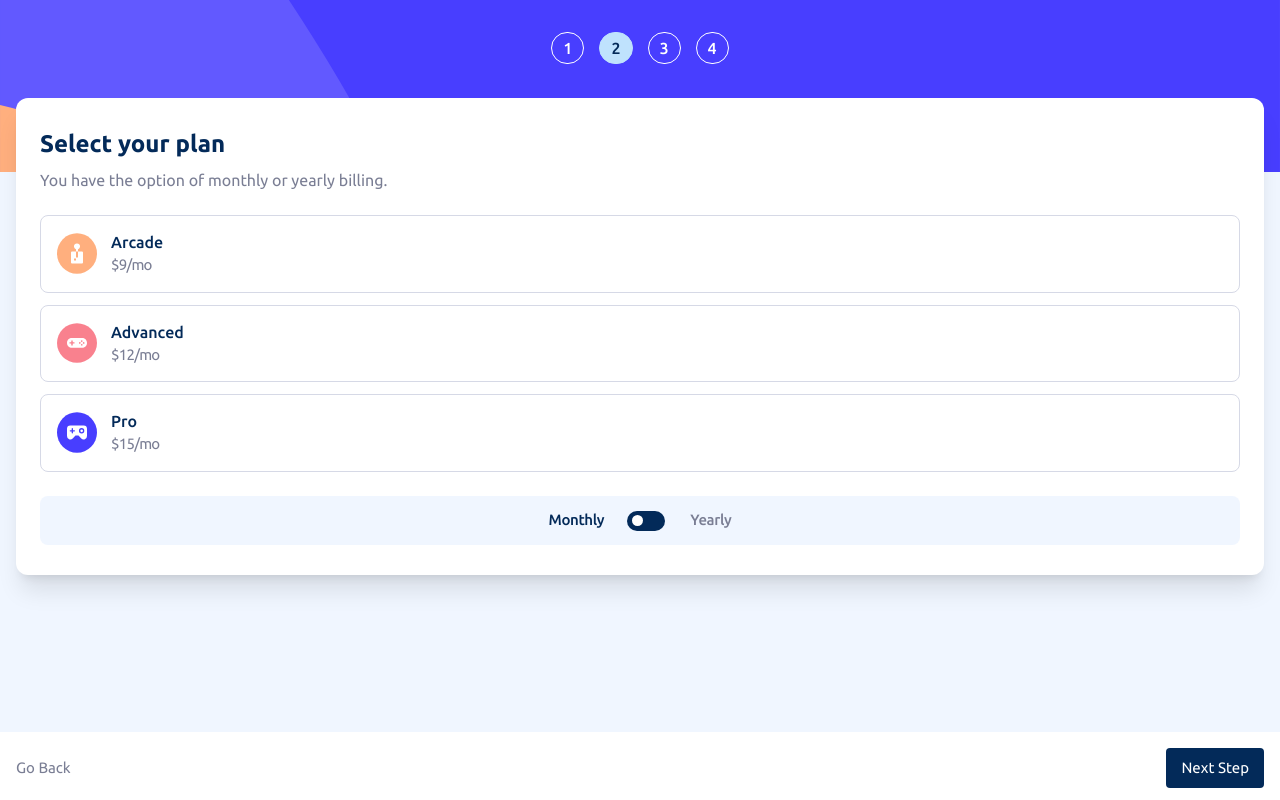
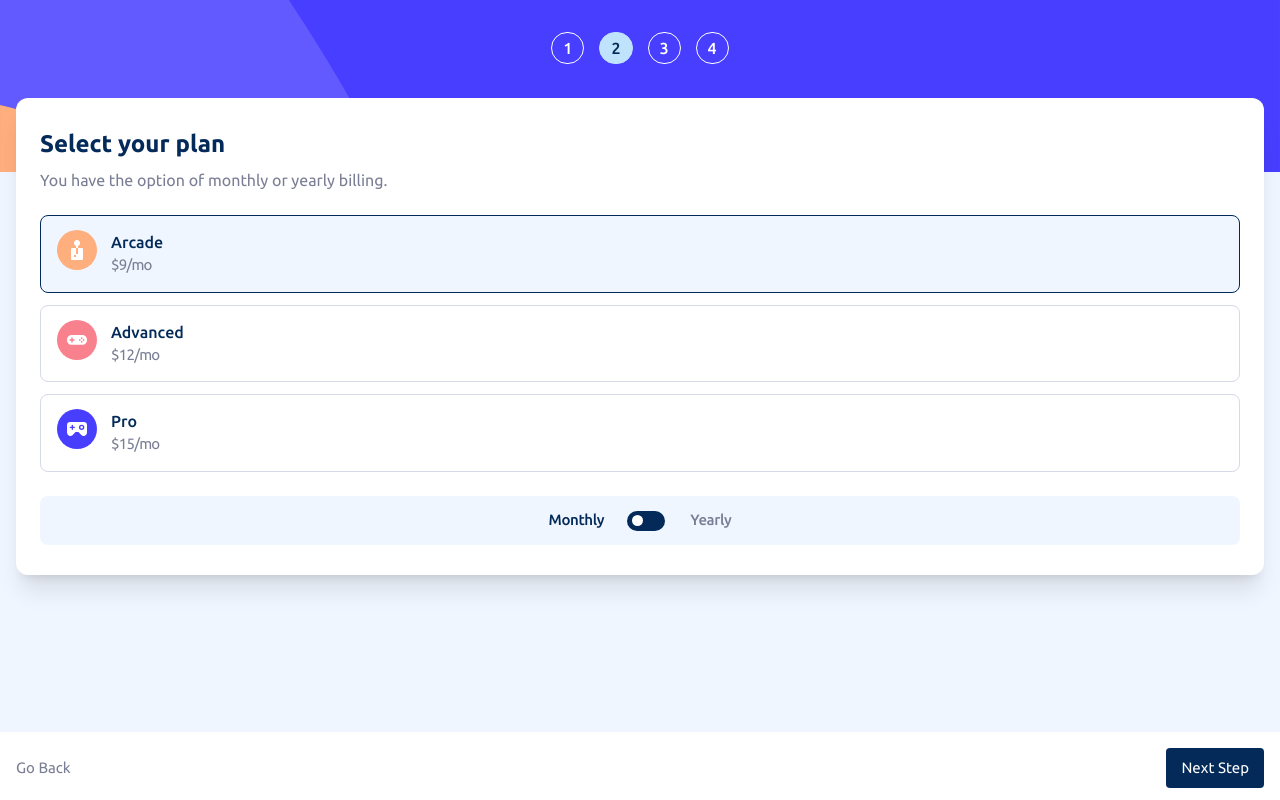
Before and after one commit to adityaphasu/multi-step-form, a React (Vite) app: page / in a window 1280 px wide. Both pictures are taken after typing "Sample", "name@example.com", "5551234" into the empty fields and a click on the button "Next Step". Built offline with nearby package versions, Linux system fonts and the light colour scheme.

Commit message:
make radio buttons controlled components in step2 and update Form layout

```diff
--- a/src/components/Form.tsx
+++ b/src/components/Form.tsx
@@ -14,7 +14,7 @@ export const Form = ({
   };
 
   return (
-    <form className="pt-1.5 flex-1 flex flex-col justify-between h-full -mt-20">
+    <form className="pt-1.5 flex flex-1 flex-col justify-between h-full -mt-20 gap-6">
       {step === 1 && (
         <div className="bg-white rounded-xl shadow-xl mx-4">
           {" "}
@@ -26,6 +26,7 @@ export const Form = ({
           <Step2 />
         </div>
       )}
+
       <div
         className={`bg-white flex px-4 pb-3 pt-4 text-[15px] ${
           step > 1 ? "justify-between" : "justify-end"
--- a/src/components/Step2.tsx
+++ b/src/components/Step2.tsx
@@ -7,6 +7,7 @@ const icons = [ArcadeIcon, AdvancedIcon, ProIcon];
 
 export const Step2 = () => {
   const [isYearly, setIsYearly] = useState(false);
+  const [plan, setPlan] = useState<"Arcade" | "Advanced" | "Pro">("Arcade");
 
   return (
     <div className="px-6 py-7.5 flex flex-col gap-[1.38rem]">
@@ -17,9 +18,30 @@ export const Step2 = () => {
         </p>
       </div>
       <div className="flex flex-col gap-3">
-        <RadioOption label="Arcade" price={9} icon={icons[0]} yearly={isYearly} />
-        <RadioOption label="Advanced" price={12} icon={icons[1]} yearly={isYearly} />
-        <RadioOption label="Pro" price={15} icon={icons[2]} yearly={isYearly} />
+        <RadioOption
+          label="Arcade"
+          price={9}
+          icon={icons[0]}
+          yearly={isYearly}
+          selected={plan === "Arcade"}
+          onSelect={() => setPlan("Arcade")}
+        />
+        <RadioOption
+          label="Advanced"
+          price={12}
+          icon={icons[1]}
+          yearly={isYearly}
+          selected={plan === "Advanced"}
+          onSelect={() => setPlan("Advanced")}
+        />
+        <RadioOption
+          label="Pro"
+          price={15}
+          icon={icons[2]}
+          yearly={isYearly}
+          selected={plan === "Pro"}
+          onSelect={() => setPlan("Pro")}
+        />
       </div>
       <div className="bg-magnolia flex justify-center p-[0.85rem] font-medium rounded-lg text-[15px]  gap-5.75 items-center tracking-tight mt-0.5">
         <span className={!isYearly ? "text-marine-blue" : "text-cool-gray"}>Monthly</span>
@@ -42,27 +64,35 @@ const RadioOption = ({
   price,
   icon,
   yearly,
+  selected,
+  onSelect,
 }: {
   label: string;
   price: number;
   icon: string;
   yearly: boolean;
+  selected: boolean;
+  onSelect: () => void;
 }) => {
   return (
-    <div>
-      <label className="w-full relative cursor-pointer has-checked:border-marine-blue flex px-4 py-3.5 pb-3.75 border rounded-lg border-light-gray has-checked:bg-magnolia transition-all">
-        <img src={icon} alt="" />
+    <label className="w-full relative cursor-pointer has-checked:border-marine-blue flex px-4 py-3.5 pb-3.75 border rounded-lg border-light-gray has-checked:bg-magnolia transition-all items-start">
+      <img src={icon} alt="" className="" />
       <span className="ml-3.5 flex flex-col font-medium text-marine-blue">
         {label}{" "}
         <span className="text-[15px] text-cool-gray font-normal tracking-tighter">
-            ${price}/mo
+          ${yearly ? price * 10 : price}/{yearly ? "yr" : "mo"}
         </span>
         {yearly && (
-            <span className="text-[13px] text-marine-blue font-normal mt-1">2 months free</span>
+          <span className="text-[13px] text-marine-blue font-normal mt-[2.5px]">2 months free</span>
         )}
       </span>
-        <input type="radio" name="plan" className="absolute opacity-0" />
+      <input
+        type="radio"
+        name="plan"
+        className="absolute opacity-0"
+        checked={selected}
+        onChange={onSelect}
+      />
     </label>
-    </div>
   );
 };
```
Lines whose indentation alone changed are shown as unchanged.
